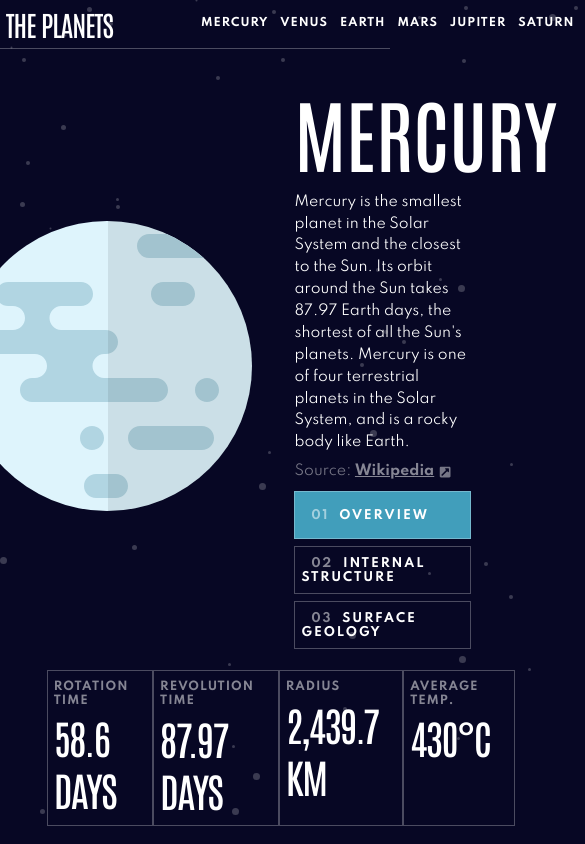
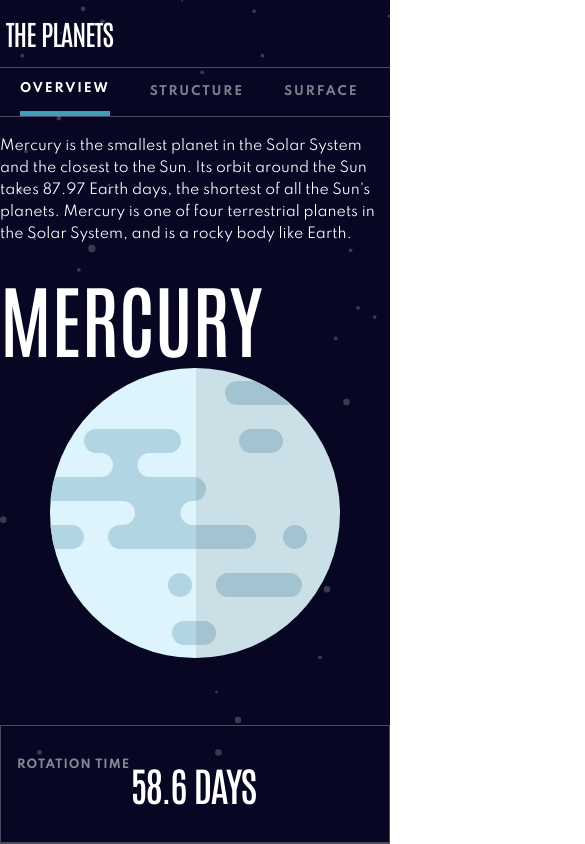
Before and after one commit to demianbara/Planets-fact-site, a React (Create React App) app: page / in a window 390 px wide. Shown: the top 844 px of the page, 585 px wide, since content can reach past the window. Built offline with nearby package versions, Linux system fonts and the light colour scheme.

Commit message:
starting mobile responsive

```diff
--- a/src/components/PlanetDescription.jsx
+++ b/src/components/PlanetDescription.jsx
@@ -2,17 +2,19 @@ import * as React from "react";
 import { ReactComponent as ReactArrow } from "../assets/external-link-square-alt-solid.svg";
 import planetColor from "../utils/planetColor";
 
-
-
-export default function PlanetDescription({ planetData, setImgType, option, setOption }) {
-
+export default function PlanetDescription({
+    planetData,
+    setImgType,
+    option,
+    setOption,
+}) {
     const handleClick = (e) => {
-        const {value, name} = e.target;
+        const { value, name } = e.target;
         setOption(value);
         setImgType(name);
     };
 
-    let hexa = planetColor(planetData.name.toLowerCase())
+    let hexa = planetColor(planetData.name.toLowerCase());
 
     return (
         <div className="main-planet-description">
@@ -24,6 +26,7 @@ export default function PlanetDescription({ planetData, setImgType, option, setO
                 <ReactArrow className="react-arrow" />
             </p>
             <div className="buttons-planet-unique">
+                {/* botones web */}
                 <button
                     style={{
                         backgroundColor: option === "overview" ? hexa : null,
@@ -31,8 +34,9 @@ export default function PlanetDescription({ planetData, setImgType, option, setO
                     onClick={handleClick}
                     name="planet"
                     value="overview"
+                    className="description-button-laptop"
                 >
-                    <span>01</span>
+                    <span className="buttons-numbers">01</span>
                     OVERVIEW
                 </button>
                 <button
@@ -42,8 +46,10 @@ export default function PlanetDescription({ planetData, setImgType, option, setO
                     onClick={handleClick}
                     name="internal"
                     value="structure"
+                    className="description-button-laptop"
                 >
-                    <span>02</span>INTERNAL STRUCTURE
+                    <span className="buttons-numbers">02</span>
+                    <span>INTERNAL</span> STRUCTURE
                 </button>
                 <button
                     style={{
@@ -52,8 +58,53 @@ export default function PlanetDescription({ planetData, setImgType, option, setO
                     onClick={handleClick}
                     name="geology"
                     value="geology"
+                    className="description-button-laptop"
                 >
-                    <span>03</span>SURFACE GEOLOGY
+                    <span className="buttons-numbers">03</span>
+                    <span>SURFACE</span> GEOLOGY
+                </button>
+                {/* //botones movile */}
+                <button
+                    style={{
+                        borderBottom:
+                            option === "overview" ? `5px solid ${hexa}` : null,
+                        color: option === "overview" ? `#ffffff` : null,
+                        backgroundColor: "transparent",
+                    }}
+                    onClick={handleClick}
+                    name="planet"
+                    value="overview"
+                    className="description-button-movile"
+                >
+                    OVERVIEW
+                </button>
+                <button
+                    style={{
+                        borderBottom:
+                            option === "structure" ? `5px solid ${hexa}` : null,
+                        color: option === "structure" ? `#ffffff` : null,
+                        backgroundColor: "transparent",
+                    }}
+                    onClick={handleClick}
+                    name="internal"
+                    value="structure"
+                    className="description-button-movile"
+                >
+                    STRUCTURE
+                </button>
+                <button
+                    style={{
+                        borderBottom:
+                            option === "geology" ? `5px solid ${hexa}` : null,
+                        color: option === "geology" ? `#ffffff` : null,
+                        backgroundColor: "transparent",
+                    }}
+                    onClick={handleClick}
+                    name="geology"
+                    value="geology"
+                    className="description-button-movile"
+                >
+                    SURFACE
                 </button>
             </div>
         </div>
--- a/src/index.css
+++ b/src/index.css
@@ -5,33 +5,30 @@
     margin: 0;
 }
 
-/* #root {
-    min-height: 100vh;
-    max-width: 100vw;
-} */
-
-body {
+#root {
     background-color: #070724;
     font-family: "Antonio", "Spartan", sans-serif;
     background-image: url(/src/assets/background-stars.svg);
-    min-height: 100vh;
-    max-width: 100vw;
+    height: 100vh;
+    width: 100%;
+    min-width: 320px;
 }
 
 header {
     display: flex;
-    height: auto;
-    width: auto;
+    height: 8%;
+    width: 100%;
     border-bottom: 1px solid #ffffff46;
 }
 
 main {
     display: flex;
+    /* height: 92%; */
+    margin: 100%;
     flex-direction: column;
     justify-content: space-between;
     align-items: center;
-    height: auto;
-    margin: 8% 12% 5% 12%;
+    margin: 8vh 12% 5% 12%;
 }
 
 .header-child1 {
@@ -109,10 +106,9 @@ main {
     border-top: solid #2d68f0;
 }
 
-
 .main-content-row1 {
     display: flex;
-    height: auto;
+    height: 56vh;
     width: auto;
     justify-content: space-between;
 }
@@ -166,7 +162,8 @@ main {
     color: #ffffff83;
 }
 
-.buttons-planet-unique > button {
+.buttons-planet-unique > button,
+.description-button-movile {
     border: 1px solid #ffffff46;
     background: transparent;
     height: 4em;
@@ -180,12 +177,18 @@ main {
     letter-spacing: 0.15625em;
 }
 
+@media screen and (min-width: 740px) {
+    .description-button-movile {
+        display: none;
+    }
+}
+
 .buttons-planet-unique > button:hover {
     background-color: #38384f;
     cursor: pointer;
 }
 
-.buttons-planet-unique span {
+.buttons-numbers {
     margin: 0% 6%;
     color: #ffffff83;
 }
@@ -202,13 +205,14 @@ main {
     display: flex;
     justify-content: space-between;
     width: 100%;
+    margin-top: 8vh;
 }
 
 .main-content-row2 > div {
-    height: auto;
+    height: 14vh;
+    width: 14vw;
     border: 1px solid #ffffff46;
-    padding: 3% 8% 3% 2%;
-    margin-top: 6%;
+    padding: 2em 2em 2em 1em;
 }
 
 .main-content-row2 p {
@@ -228,10 +232,77 @@ main {
     letter-spacing: -1.5px;
 }
 
-
 .geology {
     position: absolute;
     height: 18%;
     margin-top: 4%;
     align-self: flex-end;
 }
+
+@media screen and (max-width: 740px) {
+    #root {
+        width: 100vw;
+        overflow-x: hidden;
+        height: auto;
+        background-size: cover;
+    }
+    header {
+        height: 8vh;
+    }
+    main {
+        margin: 0px;
+    }
+    .main-content-row1 {
+        flex-direction: column-reverse;
+        height: auto;
+    }
+    .main-planet-description {
+        display: flex;
+        flex-direction: column-reverse;
+        width: auto;
+    }
+    .main-content-row2 {
+        display: flex;
+        flex-wrap: wrap;
+        width: auto;
+    }
+    .main-content-row2 > div {
+        display: flex;
+        height: auto;
+        width: 100vw;
+        border: 1px solid #ffffff46;
+        padding: 2em 2em 2em 1em;
+    }
+    .main-content-row2 h2 {
+        font-size: 2.5em;
+        color: #ffffff;
+        letter-spacing: -1.5px;
+    }
+
+    .buttons-planet-unique {
+        display: flex;
+        flex-direction: row;
+        border-bottom: 1px solid #ffffff46;
+    }
+
+    .buttons-planet-unique span {
+        display: none;
+    }
+
+    .buttons-planet-unique > button {
+        margin: 0 20px;
+        padding: 0;
+        width: 30%;
+        border: none;
+        background-color: transparent;
+        color: #ffffff7a;
+    }
+
+    .description-button-laptop, .overview-source, .header-child2 {
+        display: none;
+    }
+
+    /* .description-button-movile {
+        background-color: transparent;
+    } */
+}
```
